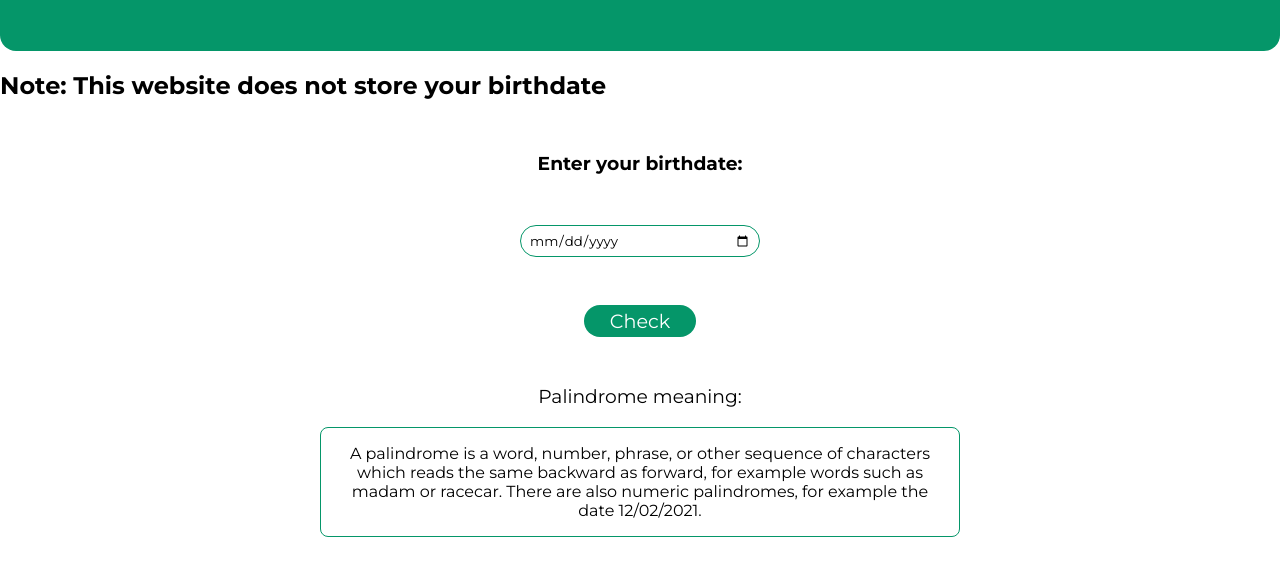
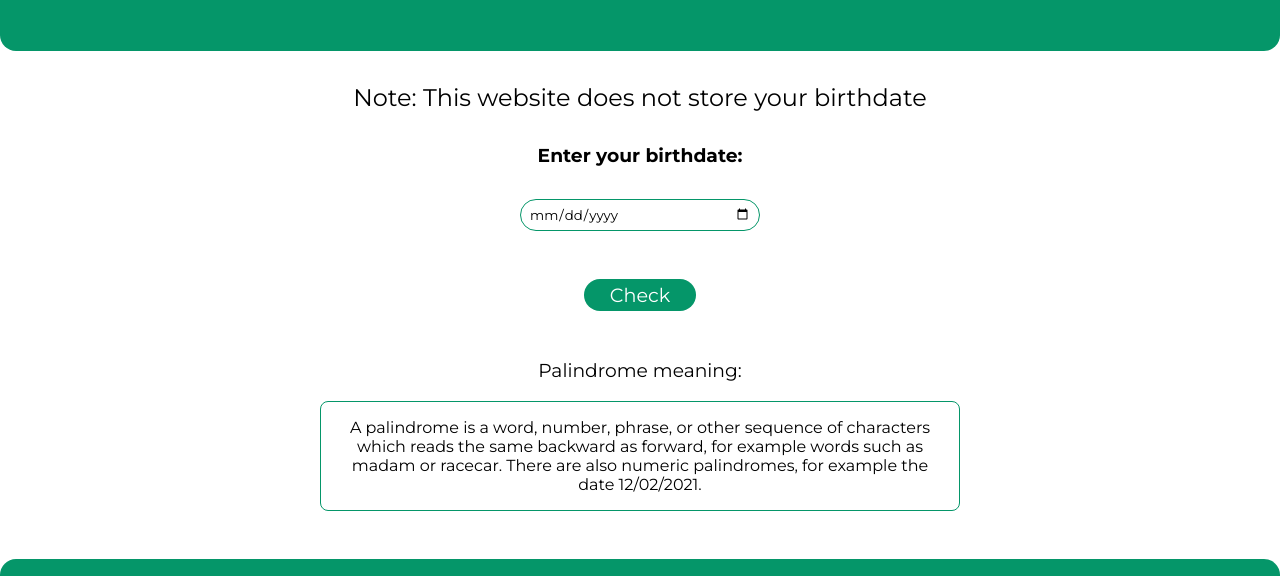
Before and after one commit to mohitdhatrak/palindrome-birthday, a plain HTML site: page index.html in a window 1280 px wide. Shown: the part 95-671 px from the top of the page. Drawn offline with Linux system fonts and the light colour scheme.

```diff
--- a/styles.css
+++ b/styles.css
@@ -21,9 +21,19 @@ body {
     border-radius: 0 0 1rem 1rem;
 }
 
+.disclaimer-line {
+    display: block;
+    margin: 2rem auto;
+    margin-bottom: 0;
+    font-weight: 100;
+    text-align: center;
+    max-width: 80%;
+}
+
 .input-heading {
     text-align: center;
     padding: 2rem;
+    margin: 0;
 }
 
 #input-date {
@@ -48,6 +58,7 @@ body {
     background-color: var(--primary-color);
     color: white;
     font-size: 1.2rem;
+    cursor: pointer;
 }
 
 #error-message {
```
